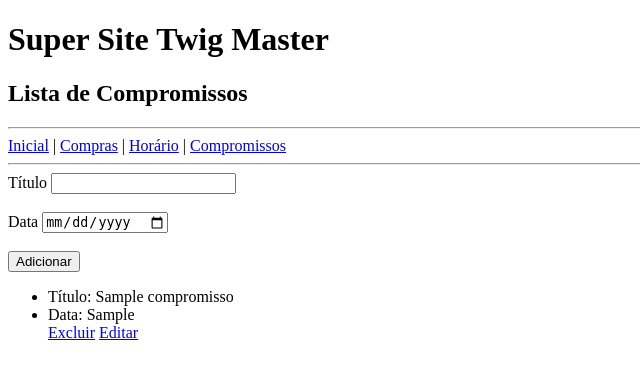
After one commit to devillaa/twig-2025, a PHP site: page /compromissos.php in a window 1280 px wide. The commit adds this page. Shown: the top 379 px of the page, without its empty margins (0-640 px from the left). Run offline with PHP 8.4, Linux system fonts and the light colour scheme; tables that the repository leaves empty or names only in its code hold one stand-in row (values such as "Sample post"); some libraries are stand-ins or nearby versions.

Commit message:
Página de compromisso
Listar excluir e editar

```diff
--- a/carbon_exemplos.php
+++ b/carbon_exemplos.php
@@ -37,3 +37,8 @@ if(Carbon::now()->isWeekend()){
 } else {
     echo 'No hay festa';
 }
+
+$data_aleatoria = '2024-10-10';
+$data = Carbon::parse($data_aleatoria);
+echo '<br>';
+echo $data->day;
--- a/compras_excluir.php
+++ b/compras_excluir.php
@@ -4,7 +4,7 @@ require('inc/banco.php');
 
 $id = $_GET['id'] ?? null;
 
-if ($id) {
+if ($id && is_numeric($id)) {
     $query = $pdo->prepare('DELETE FROM compras WHERE ID = :id');
 
     $query->bindValue(':id',$id);
--- /dev/null
+++ b/compromissos.php
@@ -0,0 +1,14 @@
+<?php
+
+require_once('twig_carregar.php');
+require_once('inc/banco.php');
+
+$dados = $pdo->query('SELECT * FROM compromissos');
+
+$compromissos = $dados->fetchAll(PDO::FETCH_ASSOC);
+
+
+echo $twig->render('compromissos.html',[
+    'titulo' => 'Lista de Compromissos',
+    'compromissos' => $compromissos,
+]);
--- a/horario.php
+++ b/horario.php
@@ -5,8 +5,8 @@ date_default_timezone_set('America/Sao_paulo');
 use Carbon\Carbon;
 
 
-$hoje = Carbon::now()->format("y-m-d");
-$amanha = Carbon::now()->addDay(1)->format("y-m-d");
+$hoje = Carbon::now()->format("d-m-y");
+$amanha = Carbon::now()->addDay(1)->format("d-m-y");
 
 
 echo $twig->render('horario.html',[
--- a/templates/_base.html
+++ b/templates/_base.html
@@ -14,7 +14,8 @@
     <hr>
     <a href="index.php">Inicial</a> |
     <a href="compras.php">Compras</a> |
-    <a href="horario.php">Horário</a>
+    <a href="horario.php">Horário</a> |
+    <a href="compromissos.php">Compromissos</a>
     <hr>
 
     {% block conteudo %} {% endblock %}
--- /dev/null
+++ b/templates/compromissos.html
@@ -0,0 +1,29 @@
+{% extends '_base.html' %}
+
+{% block conteudo %}
+
+<form action="addCompromisso.php" method="POST">
+
+    <label for="titulo">Título</label>
+    <input type="text" name="titulo" required> <br> <br>
+    <label for="titulo">Data</label>
+    <input type="date" name="data" required> <br> <br>
+
+    <button type="submit">Adicionar</button>
+
+    {% for compromisso in compromissos %}
+        <div>
+            <ul>
+                <li>Título: {{ compromisso.titulo }}</li>
+                <li>Data: {{ compromisso.data }}</li>
+                <a href="excluirCompromisso.php?id={{compromisso.id}}">Excluir</a>
+                <a href="compromissoEditar.php?id={{compromisso.id}}">Editar</a>
+            </ul>
+        </div>
+    {% endfor %}
+
+</form>
+
+
+
+{% endblock %}
```
Also changed, not shown: addCompromisso.php (added, +25 -0 lines), compromissoEditar.php (added, +30 -0 lines), excluirCompromisso.php (added, +14 -0 lines), templates/compromissoEditar.html (added, +11 -0 lines).
